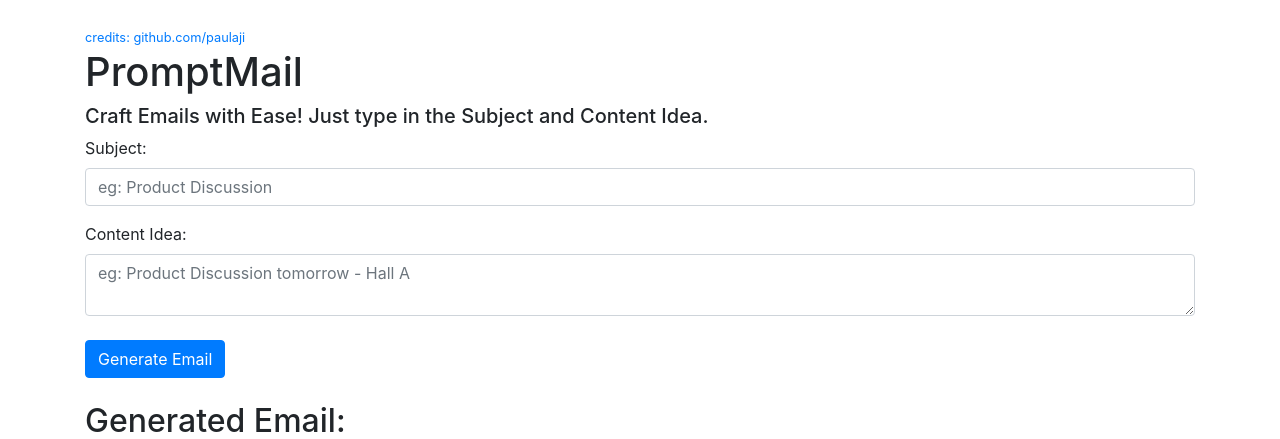
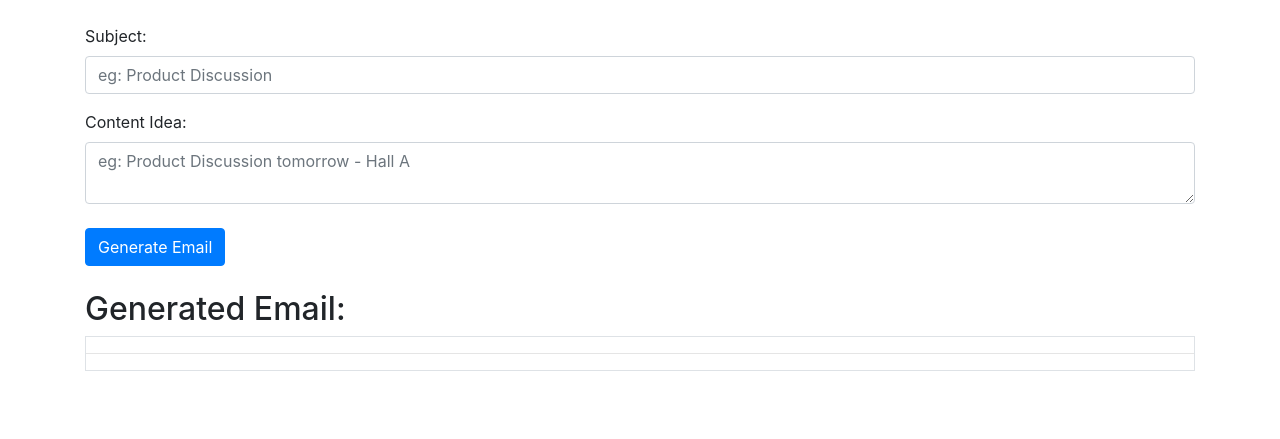
Before and after one commit to paulaji/PromptMail, a Flask app: page / in a window 1280 px wide. Shown: the top 439 px of the page. Run offline with Flask 3, Linux system fonts and the light colour scheme; some libraries are stand-ins or nearby versions.

Commit message:
Update index.html

```diff
--- a/templates/index.html
+++ b/templates/index.html
@@ -12,13 +12,6 @@
   </head>
   <body>
     <div class="container mt-4">
-      <a href="https://www.github.com/paulaji"
-        ><small>credits: github.com/paulaji</small></a
-      >
-      <h1>PromptMail</h1>
-      <h5>
-        Craft Emails with Ease! Just type in the Subject and Content Idea.
-      </h5>
       <form action="/" method="post">
         <div class="form-group">
           <label for="subject">Subject:</label>
```
